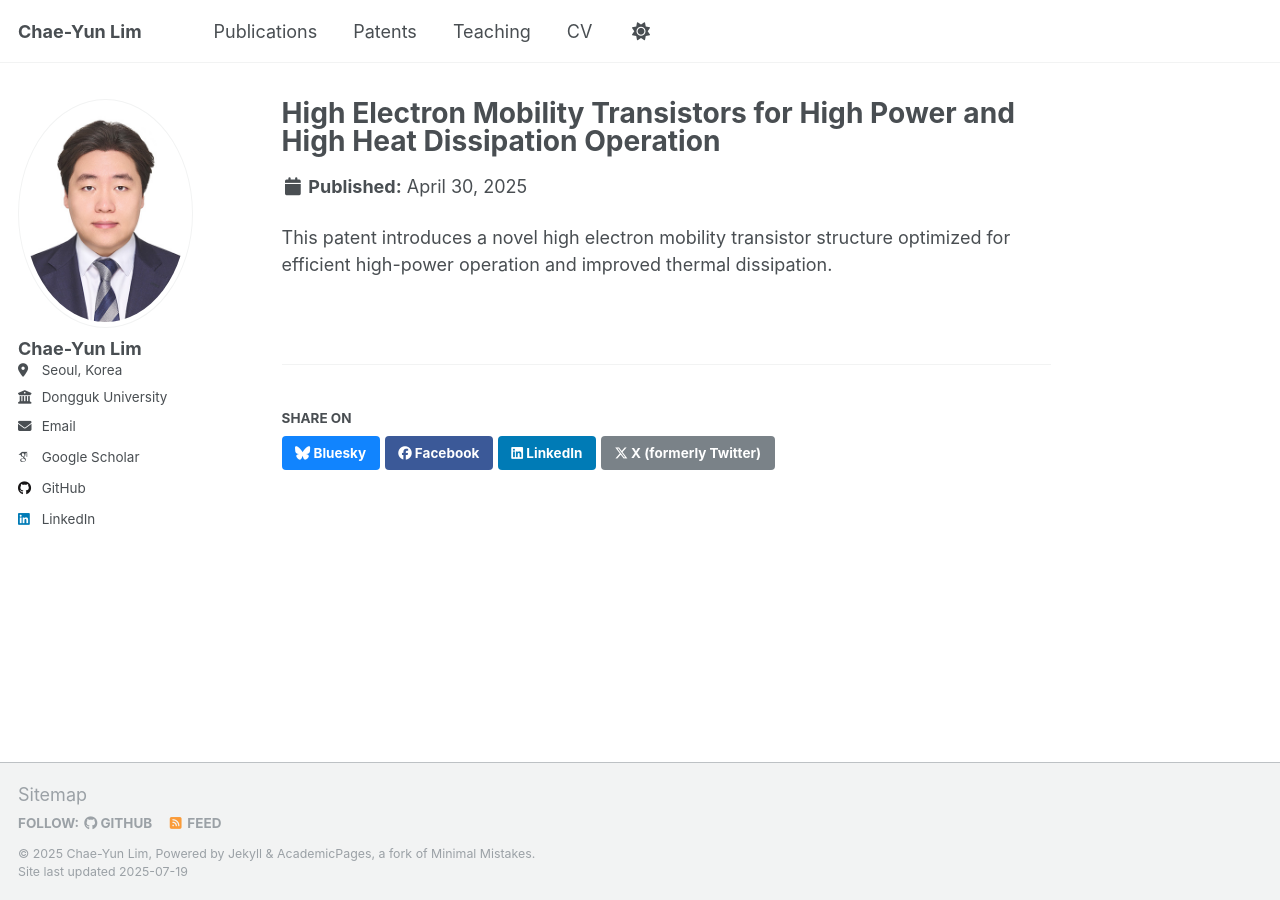
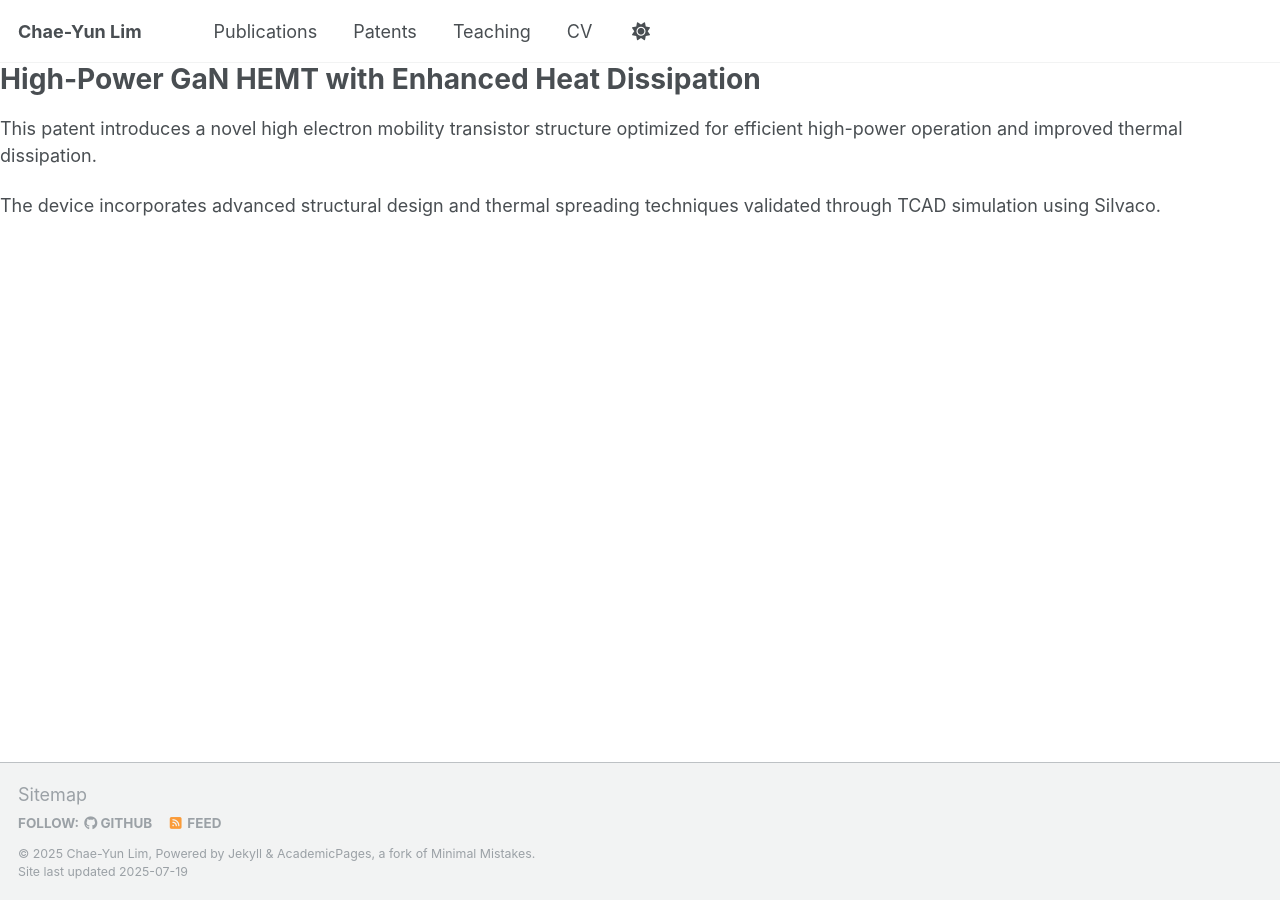
Before and after one commit to Chaeyun97/Chaeyun97.github.io, a Jekyll site: the page built from _patents/2024-gan-hemt.md, in a window 1280 px wide. Built offline with Jekyll 4.4.1, drawn with Linux system fonts in a browser that asks for light colours; some web fonts are replaced; a script that is not in the unit is left out.

Commit message:
Update 2024-gan-hemt.md

```diff
--- a/_patents/2024-gan-hemt.md
+++ b/_patents/2024-gan-hemt.md
@@ -12,6 +12,11 @@ authors:
   - H. S. Kim
 publication: "Korean Patent Application No. 10-2025-0057626"
 status: "applied"
+layout: default
 ---
 
+# High-Power GaN HEMT with Enhanced Heat Dissipation
+
 This patent introduces a novel high electron mobility transistor structure optimized for efficient high-power operation and improved thermal dissipation.
+
+The device incorporates advanced structural design and thermal spreading techniques validated through TCAD simulation using Silvaco.
```
